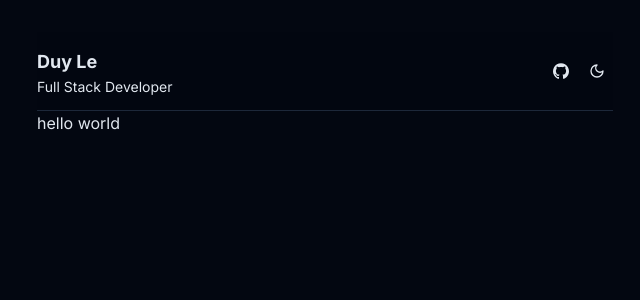
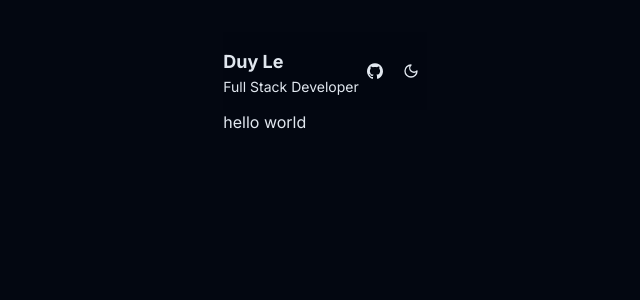
Before and after one commit to iamdooboy/duyle.dev, a Next.js app: page / in a window 1280 px wide. Shown: the top 300 px of the page, without its empty margins (315-955 px from the left). Built offline with nearby package versions, Linux system fonts and the light colour scheme.

Commit message:
fixed hydration issue

```diff
--- a/app/layout.tsx
+++ b/app/layout.tsx
@@ -26,19 +26,22 @@ export default function RootLayout({
 }) {
 	return (
 		<html lang='en'>
+			<head />
+
 			<body
 				className={cn(
-					'min-h-screen bg-background font-sans antialiased flex flex-col max-w-xl mx-auto py-8',
+					'min-h-screen bg-background font-sans antialiased flex flex-col',
 					fontSans.variable
 				)}
 			>
+				<div className='max-w-xl mx-auto py-8'>
 					<ThemeProvider
 						attribute='class'
 						defaultTheme='dark'
 						enableSystem
 						disableTransitionOnChange
 					>
-					<header className='sticky z-50 w-full border-b bg-background/95 backdrop-blur'>
+						<header className='sticky z-50 w-full bg-background/95 backdrop-blur'>
 							<div className='flex items-center justify-between py-4'>
 								<a className='flex items-center space-x-2' href='/'>
 									<div className='flex flex-col space-y-1 text-sm leading-none'>
@@ -66,6 +69,7 @@ export default function RootLayout({
 						</header>
 						<main className='flex-1'>{children}</main>
 					</ThemeProvider>
+				</div>
 			</body>
 		</html>
 	)
--- /dev/null
+++ b/components/ui/separator.tsx
@@ -0,0 +1,31 @@
+'use client'
+
+import * as React from 'react'
+import * as SeparatorPrimitive from '@radix-ui/react-separator'
+
+import { cn } from '@/lib/utils'
+
+const Separator = React.forwardRef<
+	React.ElementRef<typeof SeparatorPrimitive.Root>,
+	React.ComponentPropsWithoutRef<typeof SeparatorPrimitive.Root>
+>(
+	(
+		{ className, orientation = 'horizontal', decorative = true, ...props },
+		ref
+	) => (
+		<SeparatorPrimitive.Root
+			ref={ref}
+			decorative={decorative}
+			orientation={orientation}
+			className={cn(
+				'shrink-0 bg-border',
+				orientation === 'horizontal' ? 'h-[1px] w-full' : 'h-full w-[1px]',
+				className
+			)}
+			{...props}
+		/>
+	)
+)
+Separator.displayName = SeparatorPrimitive.Root.displayName
+
+export { Separator }
--- a/package.json
+++ b/package.json
@@ -11,6 +11,7 @@
   "dependencies": {
     "@radix-ui/react-dropdown-menu": "^2.0.6",
     "@radix-ui/react-icons": "^1.3.0",
+    "@radix-ui/react-separator": "^1.0.3",
     "@radix-ui/react-slot": "^1.0.2",
     "@radix-ui/react-tooltip": "^1.0.7",
     "class-variance-authority": "^0.7.0",
```
Also changed, not shown: 1 other file (tests, documents, lock files or other folders). Lines whose indentation alone changed are shown as unchanged.
